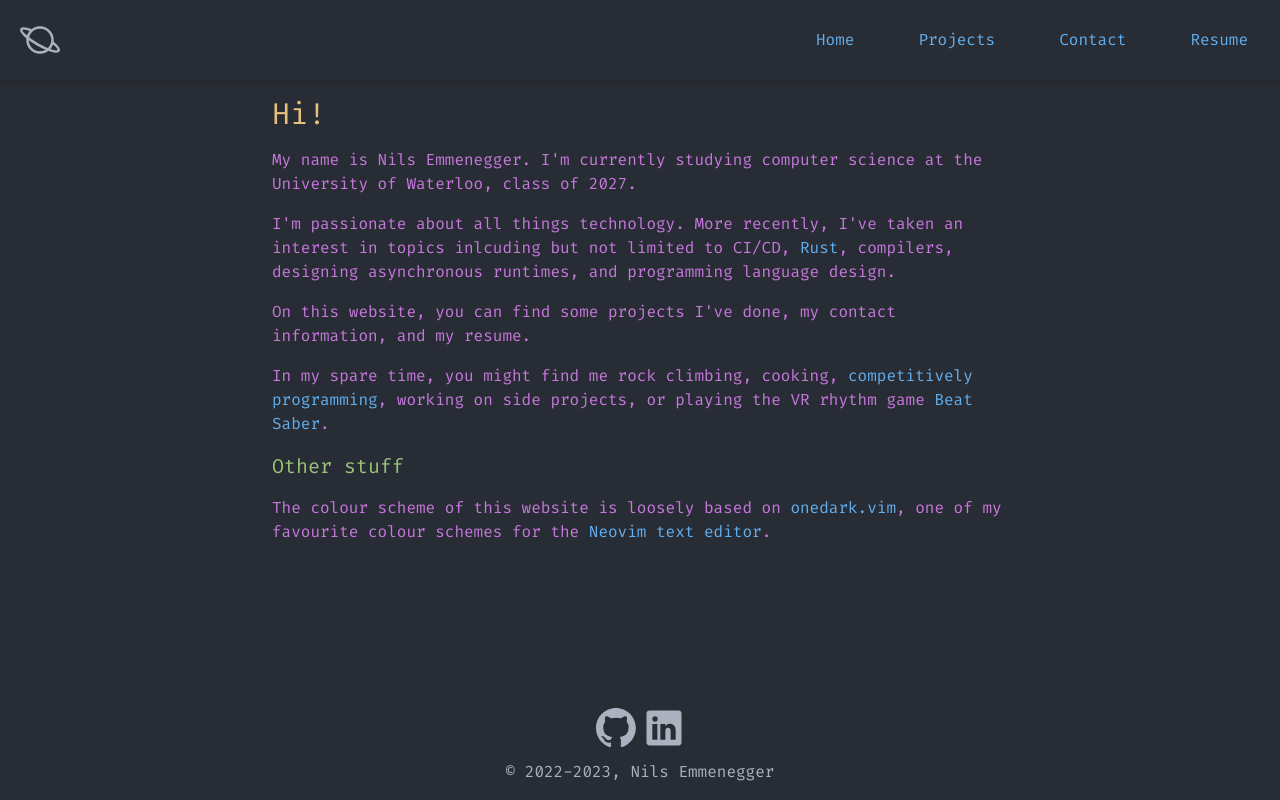
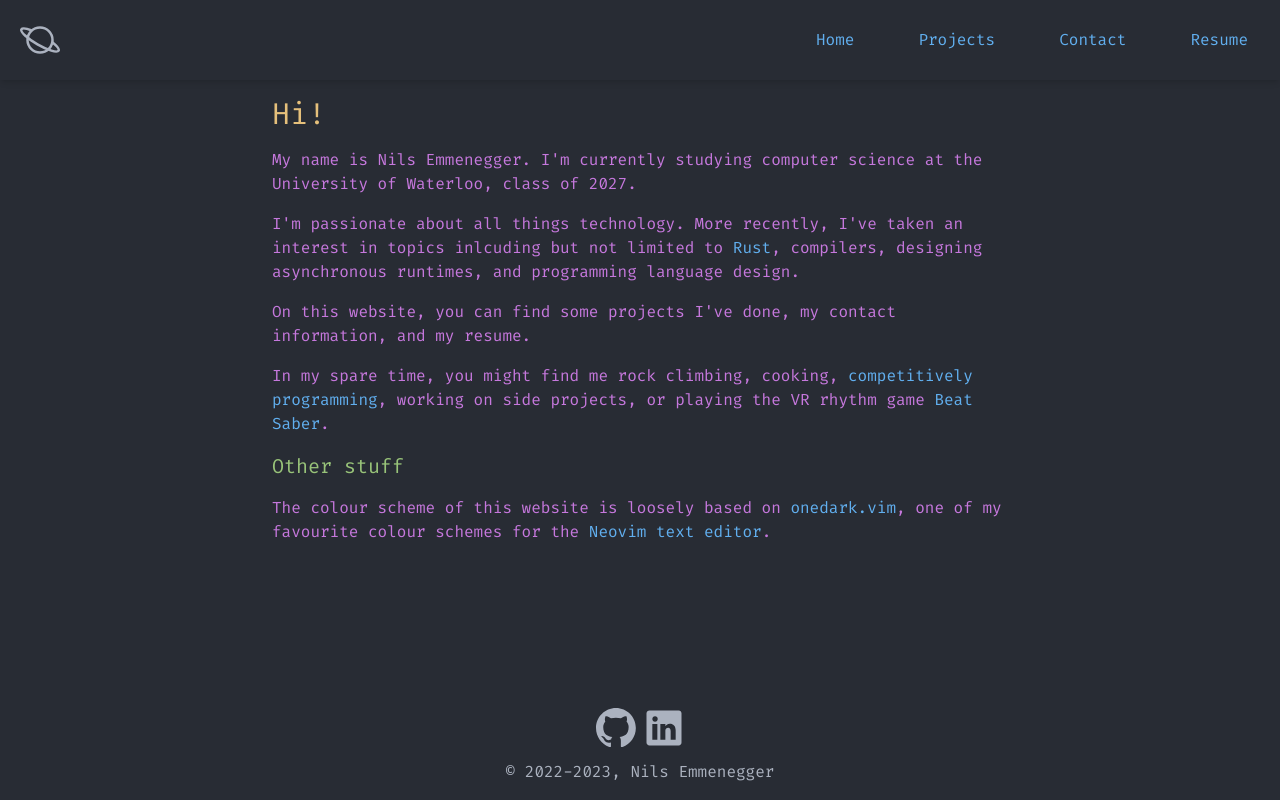
Before and after one commit to nils-emmenegger/nils-emmenegger.github.io, a Next.js app: page / in a window 1280 px wide. Built offline with nearby package versions, Linux system fonts and the light colour scheme.

Commit message:
Edit home page

```diff
--- a/app/page.tsx
+++ b/app/page.tsx
@@ -12,10 +12,9 @@ export default function Home() {
 
       <p className="mb-4 text-base text-onedark-magenta">
         I&apos;m passionate about all things technology. More recently,
-        I&apos;ve taken an interest in topics inlcuding but not limited to
-        CI/CD, <ExtLink href="https://www.rust-lang.org/">Rust</ExtLink>,
-        compilers, designing asynchronous runtimes, and programming language
-        design.
+        I&apos;ve taken an interest in topics inlcuding but not limited to{" "}
+        <ExtLink href="https://www.rust-lang.org/">Rust</ExtLink>, compilers,
+        designing asynchronous runtimes, and programming language design.
       </p>
 
       <p className="mb-4 text-base text-onedark-magenta">
```
